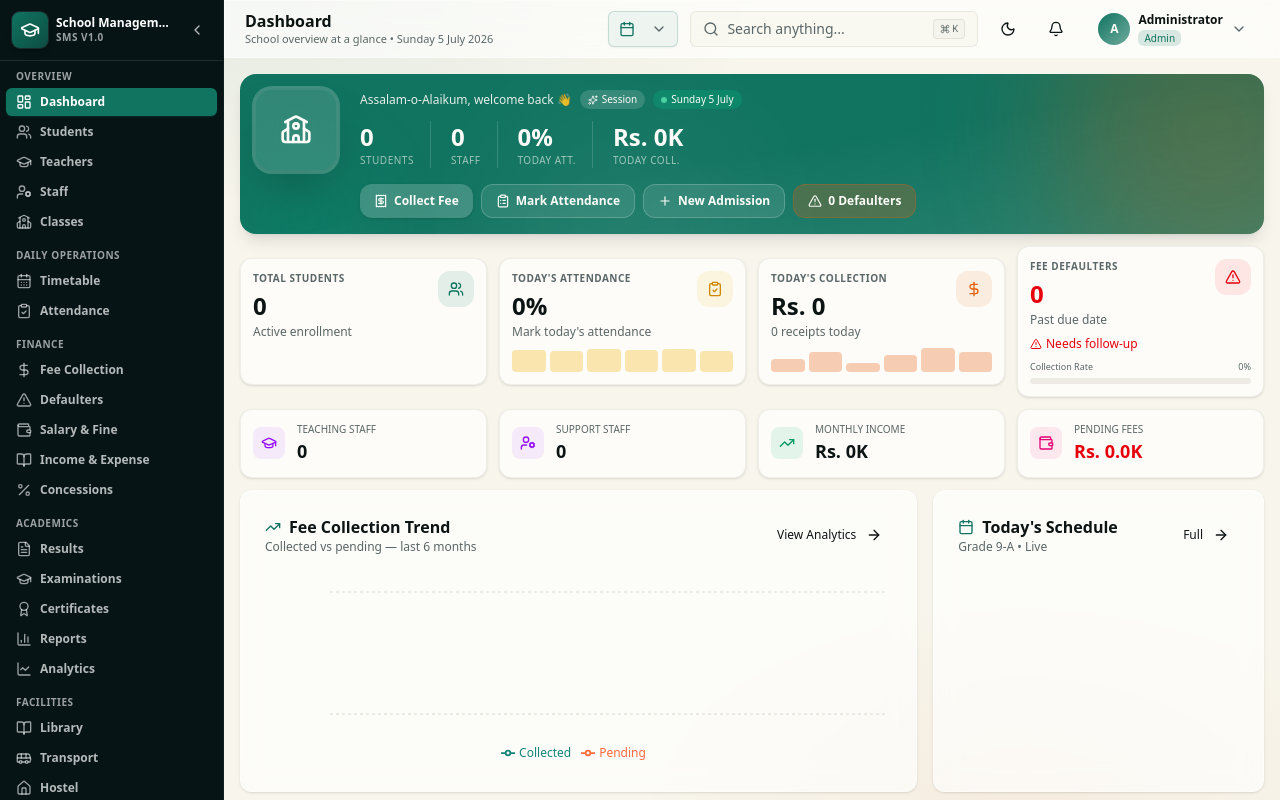
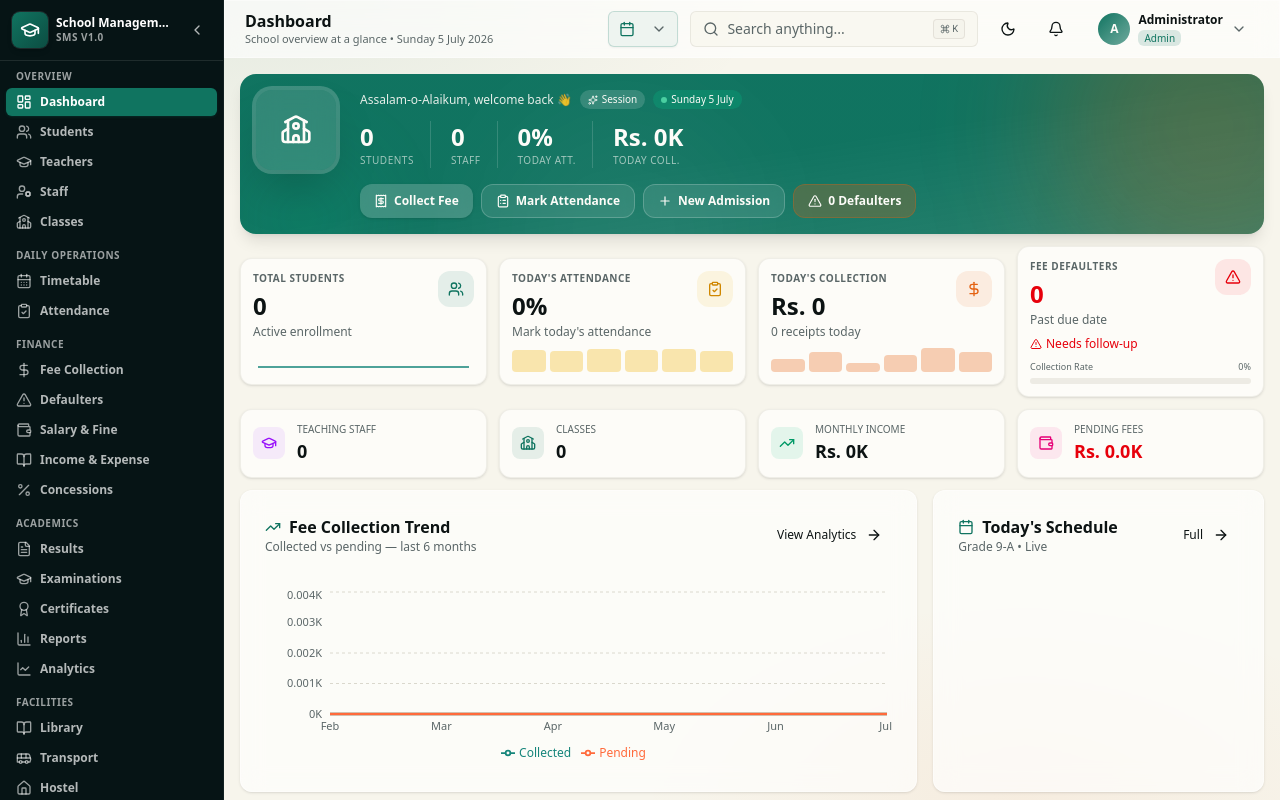
Before and after one commit to shabii804/School-Mangment-System-app, a Next.js app: page / in a window 1280 px wide. Built offline with nearby package versions, Linux system fonts and the light colour scheme.

Commit message:
8552f3fe-12eb-48e5-93ce-08b2575913b4

```diff
--- a/src/components/sms/modules/Dashboard.tsx
+++ b/src/components/sms/modules/Dashboard.tsx
@@ -48,7 +48,62 @@ const PRIORITY_STYLES: Record<string, string> = {
 };
 
 export function DashboardModule() {
-  const { setActiveModule, school, feeCollections } = useAppStore();
+  const { setActiveModule, school, feeCollections, students, teachers, staff, transactions, attendanceRecords, classes } = useAppStore();
+
+  // ─── Compute ALL KPIs from real store data ───
+  const todayStr = new Date().toISOString().split("T")[0];
+  const activeStudents = students.filter(s => s.status === "Active");
+  const defaulters = students.filter(s => s.outstandingAmount > 0 && s.status === "Active");
+  const todayCollections = feeCollections.filter(f => f.date === todayStr);
+  const todayFeeCollection = todayCollections.reduce((s, f) => s + f.amount, 0);
+
+  // Today's attendance: from attendanceRecords for today
+  const todayAtt = attendanceRecords.filter(r => r.date === todayStr);
+  const presentToday = todayAtt.filter(r => r.status === "Present" || r.status === "Late").length;
+  const todayAttendancePct = todayAtt.length > 0 ? Math.round((presentToday / todayAtt.length) * 100) : 0;
+
+  // Monthly income: sum of this month's fee collections + income transactions
+  const monthStr = todayStr.slice(0, 7); // YYYY-MM
+  const monthlyFeeIncome = feeCollections.filter(f => f.date.startsWith(monthStr)).reduce((s, f) => s + f.amount, 0);
+  const monthlyOtherIncome = transactions.filter(t => t.type === "Income" && t.date.startsWith(monthStr)).reduce((s, t) => s + t.amount, 0);
+  const monthlyIncome = monthlyFeeIncome + monthlyOtherIncome;
+
+  // Pending fees: total outstanding across active students
+  const pendingFees = defaulters.reduce((s, d) => s + d.outstandingAmount, 0);
+
+  const KPI = {
+    totalStudents: activeStudents.length,
+    totalTeachers: teachers.length,
+    totalStaff: staff.length,
+    todayAttendancePct,
+    todayFeeCollection,
+    monthlyIncome,
+    pendingFees,
+    defaultersCount: defaulters.length,
+  };
+
+  // ─── Real fee trend — last 6 months from store ───
+  const feeTrend = Array.from({ length: 6 }, (_, i) => {
+    const d = new Date();
+    d.setMonth(d.getMonth() - (5 - i));
+    const ms = d.toISOString().slice(0, 7);
+    const collected = feeCollections.filter(f => f.date.startsWith(ms)).reduce((s, f) => s + f.amount, 0);
+    return {
+      month: d.toLocaleDateString("en-GB", { month: "short" }),
+      collected: Math.round(collected / 1000), // in thousands
+      pending: Math.round(pendingFees / 1000),
+    };
+  });
+
+  // ─── Real student growth — last 6 months from admissionDate ───
+  const studentGrowth = Array.from({ length: 6 }, (_, i) => {
+    const d = new Date();
+    d.setMonth(d.getMonth() - (5 - i));
+    const ms = d.toISOString().slice(0, 7);
+    const count = students.filter(s => s.admissionDate && s.admissionDate.startsWith(ms)).length;
+    const cumulative = students.filter(s => s.admissionDate && s.admissionDate <= ms + "-31").length;
+    return { month: d.toLocaleDateString("en-GB", { month: "short" }), students: count, total: cumulative };
+  });
 
   const quickActions = [
     { label: "Collect Fee", desc: "New receipt", icon: Receipt, module: "fees" as const, color: "bg-emerald-500/10 text-emerald-600", border: "hover:border-emerald-500/30" },
@@ -105,19 +160,19 @@ export function DashboardModule() {
             {/* Inline mini stats */}
             <div className="flex gap-4 mt-3">
               <div>
-                <p className="text-2xl font-bold tabular-nums">{STATS.totalStudents}</p>
+                <p className="text-2xl font-bold tabular-nums">{KPI.totalStudents}</p>
                 <p className="text-[10px] uppercase opacity-60 tracking-wider">Students</p>
               </div>
               <div className="border-l border-white/15 pl-5">
-                <p className="text-2xl font-bold tabular-nums">{STATS.totalTeachers + STATS.totalStaff}</p>
+                <p className="text-2xl font-bold tabular-nums">{KPI.totalTeachers + KPI.totalStaff}</p>
                 <p className="text-[10px] uppercase opacity-60 tracking-wider">Staff</p>
               </div>
               <div className="border-l border-white/15 pl-5">
-                <p className="text-2xl font-bold tabular-nums">{STATS.todayAttendancePct}%</p>
+                <p className="text-2xl font-bold tabular-nums">{KPI.todayAttendancePct}%</p>
                 <p className="text-[10px] uppercase opacity-60 tracking-wider">Today Att.</p>
               </div>
               <div className="border-l border-white/15 pl-5">
-                <p className="text-2xl font-bold tabular-nums">Rs. {(STATS.todayFeeCollection / 1000).toFixed(0)}K</p>
+                <p className="text-2xl font-bold tabular-nums">Rs. {(KPI.todayFeeCollection / 1000).toFixed(0)}K</p>
                 <p className="text-[10px] uppercase opacity-60 tracking-wider">Today Coll.</p>
               </div>
             </div>
@@ -133,7 +188,7 @@ export function DashboardModule() {
                 <Plus className="w-3.5 h-3.5" /> New Admission
               </button>
               <button onClick={() => setActiveModule("defaulters")} className="flex items-center gap-1.5 px-3.5 py-2 rounded-xl bg-accent/25 hover:bg-accent/35 text-xs font-semibold transition-all hover:scale-105 border border-accent/30 backdrop-blur-sm">
-                <AlertTriangle className="w-3.5 h-3.5" /> {STATS.defaultersCount} Defaulters
+                <AlertTriangle className="w-3.5 h-3.5" /> {KPI.defaultersCount} Defaulters
               </button>
             </div>
           </div>
@@ -147,7 +202,7 @@ export function DashboardModule() {
             <div className="flex items-start justify-between">
               <div>
                 <p className="text-[10px] font-semibold text-muted-foreground uppercase tracking-wider">Total Students</p>
-                <p className="text-2xl font-bold mt-1 tabular-nums">{STATS.totalStudents}</p>
+                <p className="text-2xl font-bold mt-1 tabular-nums">{KPI.totalStudents}</p>
                 <p className="text-xs text-muted-foreground mt-0.5">Active enrollment</p>
               </div>
               <div className="w-9 h-9 rounded-xl bg-primary/10 flex items-center justify-center group-hover:bg-primary/10 transition-colors">
@@ -157,7 +212,7 @@ export function DashboardModule() {
             {/* Mini sparkline */}
             <div className="mt-2 h-6">
               <ResponsiveContainer width="100%" height="100%">
-                <AreaChart data={STUDENT_GROWTH.slice(-6)}>
+                <AreaChart data={studentGrowth}>
                   <defs><linearGradient id="sparkStudents" x1="0" y1="0" x2="0" y2="1"><stop offset="5%" stopColor="#15857A" stopOpacity={0.4} /><stop offset="95%" stopColor="#15857A" stopOpacity={0} /></linearGradient></defs>
                   <Area type="monotone" dataKey="students" stroke="#15857A" strokeWidth={1.5} fill="url(#sparkStudents)" />
                 </AreaChart>
@@ -171,7 +226,7 @@ export function DashboardModule() {
             <div className="flex items-start justify-between">
               <div>
                 <p className="text-[10px] font-semibold text-muted-foreground uppercase tracking-wider">Today's Attendance</p>
-                <p className="text-2xl font-bold mt-1 tabular-nums">{STATS.todayAttendancePct}%</p>
+                <p className="text-2xl font-bold mt-1 tabular-nums">{KPI.todayAttendancePct}%</p>
                 <p className="text-xs text-muted-foreground mt-0.5">Mark today's attendance</p>
               </div>
               <div className="w-9 h-9 rounded-xl bg-yellow-500/10 flex items-center justify-center group-hover:bg-yellow-500/10 transition-colors">
@@ -192,8 +247,8 @@ export function DashboardModule() {
             <div className="flex items-start justify-between">
               <div>
                 <p className="text-[10px] font-semibold text-muted-foreground uppercase tracking-wider">Today's Collection</p>
-                <p className="text-2xl font-bold mt-1 tabular-nums">Rs. {STATS.todayFeeCollection.toLocaleString()}</p>
-                <p className="text-xs text-muted-foreground mt-0.5">{feeCollections.filter(f => f.date === new Date().toISOString().split("T")[0]).length} receipts today</p>
+                <p className="text-2xl font-bold mt-1 tabular-nums">Rs. {KPI.todayFeeCollection.toLocaleString()}</p>
+                <p className="text-xs text-muted-foreground mt-0.5">{todayCollections.length} receipts today</p>
               </div>
               <div className="w-9 h-9 rounded-xl bg-accent/10 flex items-center justify-center group-hover:bg-accent/10 transition-colors">
                 <DollarSign className="w-4 h-4 text-accent" />
@@ -213,7 +268,7 @@ export function DashboardModule() {
             <div className="flex items-start justify-between">
               <div>
                 <p className="text-[10px] font-semibold text-muted-foreground uppercase tracking-wider">Fee Defaulters</p>
-                <p className="text-2xl font-bold mt-1 tabular-nums text-red-600">{STATS.defaultersCount}</p>
+                <p className="text-2xl font-bold mt-1 tabular-nums text-red-600">{KPI.defaultersCount}</p>
                 <p className="text-xs text-muted-foreground mt-0.5">Past due date</p>
                 <div className="flex items-center gap-1 mt-2 text-xs text-red-600 font-medium">
                   <AlertTriangle className="w-3 h-3" /> Needs follow-up
@@ -225,9 +280,9 @@ export function DashboardModule() {
             </div>
             {/* Progress bar showing collection rate */}
             <div className="mt-2">
-              <div className="flex justify-between text-[9px] text-muted-foreground mb-1"><span>Collection Rate</span><span>{STATS.totalStudents > 0 ? Math.round((1 - STATS.defaultersCount / STATS.totalStudents) * 100) : 0}%</span></div>
+              <div className="flex justify-between text-[9px] text-muted-foreground mb-1"><span>Collection Rate</span><span>{KPI.totalStudents > 0 ? Math.round((1 - KPI.defaultersCount / KPI.totalStudents) * 100) : 0}%</span></div>
               <div className="h-1.5 rounded-full bg-muted overflow-hidden">
-                <div className="h-full bg-gradient-to-r from-emerald-500 to-primary rounded-full" style={{ width: `${STATS.totalStudents > 0 ? Math.round((1 - STATS.defaultersCount / STATS.totalStudents) * 100) : 0}%` }} />
+                <div className="h-full bg-gradient-to-r from-emerald-500 to-primary rounded-full" style={{ width: `${KPI.totalStudents > 0 ? Math.round(Math.max(0, 1 - KPI.defaultersCount / KPI.totalStudents) * 100) : 0}%` }} />
               </div>
             </div>
           </div>
@@ -238,19 +293,19 @@ export function DashboardModule() {
       <div className="grid grid-cols-2 lg:grid-cols-4 gap-3">
         <div className="rounded-xl border border-border/40 bg-card p-3 shadow-sm flex items-center gap-3">
           <div className="w-8 h-8 rounded-lg bg-purple-500/10 flex items-center justify-center"><GraduationCap className="w-4 h-4 text-purple-600" /></div>
-          <div><p className="text-[10px] text-muted-foreground uppercase">Teaching Staff</p><p className="text-lg font-bold">{STATS.totalTeachers}</p></div>
+          <div><p className="text-[10px] text-muted-foreground uppercase">Teaching Staff</p><p className="text-lg font-bold">{KPI.totalTeachers}</p></div>
         </div>
-        <div className="rounded-xl border border-border/40 bg-card p-3 shadow-sm flex items-center gap-3">
-          <div className="w-8 h-8 rounded-lg bg-purple-500/10 flex items-center justify-center"><UserCog className="w-4 h-4 text-purple-600" /></div>
-          <div><p className="text-[10px] text-muted-foreground uppercase">Support Staff</p><p className="text-lg font-bold">{STATS.totalStaff}</p></div>
-        </div>
+        <button onClick={() => setActiveModule("classes")} className="rounded-xl border border-border/40 bg-card p-3 shadow-sm flex items-center gap-3 text-left hover:bg-muted/30 transition-colors">
+          <div className="w-8 h-8 rounded-lg bg-primary/10 flex items-center justify-center"><School className="w-4 h-4 text-primary" /></div>
+          <div><p className="text-[10px] text-muted-foreground uppercase">Classes</p><p className="text-lg font-bold">{classes.length}</p></div>
+        </button>
         <div className="rounded-xl border border-border/40 bg-card p-3 shadow-sm flex items-center gap-3">
           <div className="w-8 h-8 rounded-lg bg-emerald-500/10 flex items-center justify-center"><TrendingUp className="w-4 h-4 text-emerald-600" /></div>
-          <div><p className="text-[10px] text-muted-foreground uppercase">Monthly Income</p><p className="text-lg font-bold">Rs. {(STATS.monthlyIncome / 1000).toFixed(0)}K</p></div>
+          <div><p className="text-[10px] text-muted-foreground uppercase">Monthly Income</p><p className="text-lg font-bold">Rs. {(KPI.monthlyIncome / 1000).toFixed(0)}K</p></div>
         </div>
         <div className="rounded-xl border border-border/40 bg-card p-3 shadow-sm flex items-center gap-3">
           <div className="w-8 h-8 rounded-lg bg-pink-500/10 flex items-center justify-center"><Wallet className="w-4 h-4 text-pink-600" /></div>
-          <div><p className="text-[10px] text-muted-foreground uppercase">Pending Fees</p><p className="text-lg font-bold text-red-600">Rs. {(STATS.pendingFees / 1000).toFixed(1)}K</p></div>
+          <div><p className="text-[10px] text-muted-foreground uppercase">Pending Fees</p><p className="text-lg font-bold text-red-600">Rs. {(KPI.pendingFees / 1000).toFixed(1)}K</p></div>
         </div>
       </div>
 
@@ -303,7 +358,7 @@ export function DashboardModule() {
           </CardHeader>
           <CardContent>
             <ResponsiveContainer width="100%" height={180}>
-              <AreaChart data={FEE_TREND}>
+              <AreaChart data={feeTrend}>
                 <defs>
                   <linearGradient id="collectedGrad" x1="0" y1="0" x2="0" y2="1">
                     <stop offset="5%" stopColor="#15857A" stopOpacity={0.5} />
@@ -512,7 +567,7 @@ export function DashboardModule() {
         </CardHeader>
         <CardContent>
           <ResponsiveContainer width="100%" height={140}>
-            <BarChart data={STUDENT_GROWTH}>
+            <BarChart data={studentGrowth}>
               <defs>
                 <linearGradient id="studentsGrad2" x1="0" y1="0" x2="0" y2="1">
                   <stop offset="0%" stopColor="#15857A" />
--- a/src/lib/sms-store.ts
+++ b/src/lib/sms-store.ts
@@ -299,7 +299,7 @@ const INITIAL_NOTIFICATIONS: Notification[] = [];
 // === CRITICAL: Clear old seed data BEFORE store creation ===
 // This runs once on page load — if version changed, wipe ALL old data
 if (typeof window !== "undefined") {
-  const CURRENT_VERSION = "3.0-clean";
+  const CURRENT_VERSION = "4.0-clean-classes";
   const storedVersion = window.localStorage.getItem("edudesk_version");
   if (storedVersion !== CURRENT_VERSION) {
     const keysToRemove: string[] = [];
```
Also changed, not shown: src/components/sms/modules/ClassesTimetable.tsx (+7 -1 lines), src/components/sms/modules/Students.tsx (+6 -2 lines).
